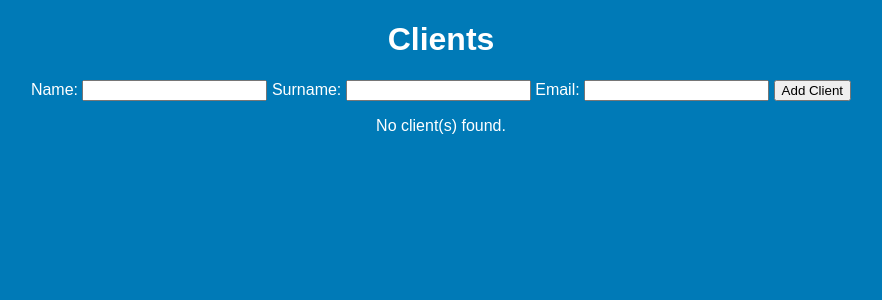
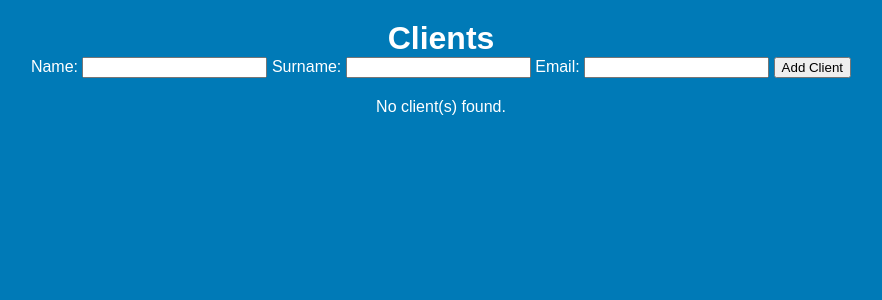
Before and after one commit to CursedPrograms/Flask-Client-Manager, a Flask app: page / in a window 1280 px wide. Shown: the top 300 px of the page, without its empty margins (199-1081 px from the left). Run offline with Flask 3, Linux system fonts and the light colour scheme; data that the repository does not hold is empty.

Commit message:
Update main.css

```diff
--- a/static/styles/main.css
+++ b/static/styles/main.css
@@ -1,20 +1,38 @@
-@charset "utf-8";
-/* CSS Document */
+body, h1, p, ul, li {
+    margin: 0;
+    padding: 0;
+}
+
 body {
     background-color: #007ab7;
     color: white;
     font-family: Futura, sans-serif;
     text-align: center;
 }
+
+h1 {
+    margin-top: 20px;
+}
+
+form {
+    margin-bottom: 20px;
+}
+
 table {
+    width: 80%;
+    margin: 20px auto;
     border-collapse: collapse;
-  width: 100%;
 }
+
 th, td {
-  border: 1px solid black;
+    border: 1px solid white;
     padding: 8px;
     text-align: left;
+    white-space: nowrap;
+    overflow: hidden;
+    text-overflow: ellipsis;
 }
+
 th {
     background-color: #f2f2f2;
 }
```
Lines whose indentation alone changed are shown as unchanged.
